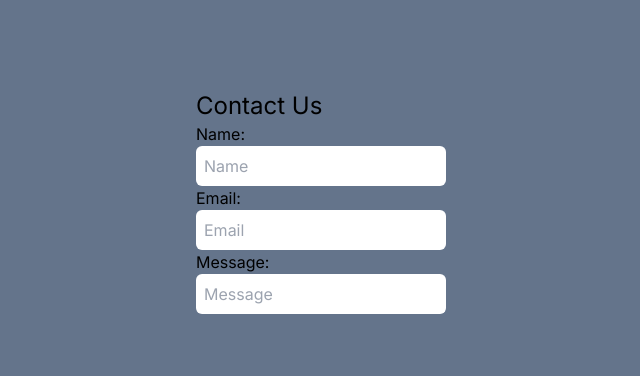
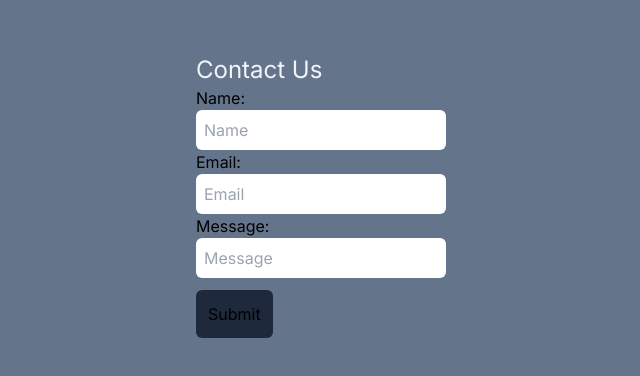
Before and after one commit to KennedyMungai/route_handlers, a Next.js app: page /feedback in a window 1280 px wide. Shown: the part 198-574 px from the top of the page, without its empty margins (319-959 px from the left). Built offline with nearby package versions, Linux system fonts and the light colour scheme.

Commit message:
Added some markup and styling

```diff
--- a/app/feedback/page.tsx
+++ b/app/feedback/page.tsx
@@ -4,7 +4,7 @@ const FeedbackPage = (props: Props) => {
 	return (
 		<div className='min-h-screen flex items-center justify-center bg-slate-500'>
 			<form>
-				<h3 className='text-2xl'>Contact Us</h3>
+				<h3 className='text-2xl text-slate-100'>Contact Us</h3>
 				<div>
 					<p>Name:</p>
 					<input
@@ -29,6 +29,7 @@ const FeedbackPage = (props: Props) => {
 						className='p-2 rounded-md focus:outline-none'
 					/>
 				</div>
+                <button type="submit" className="p-3 my-3 bg-slate-800 rounded-md">Submit</button>
 			</form>
 		</div>
 	)
```
